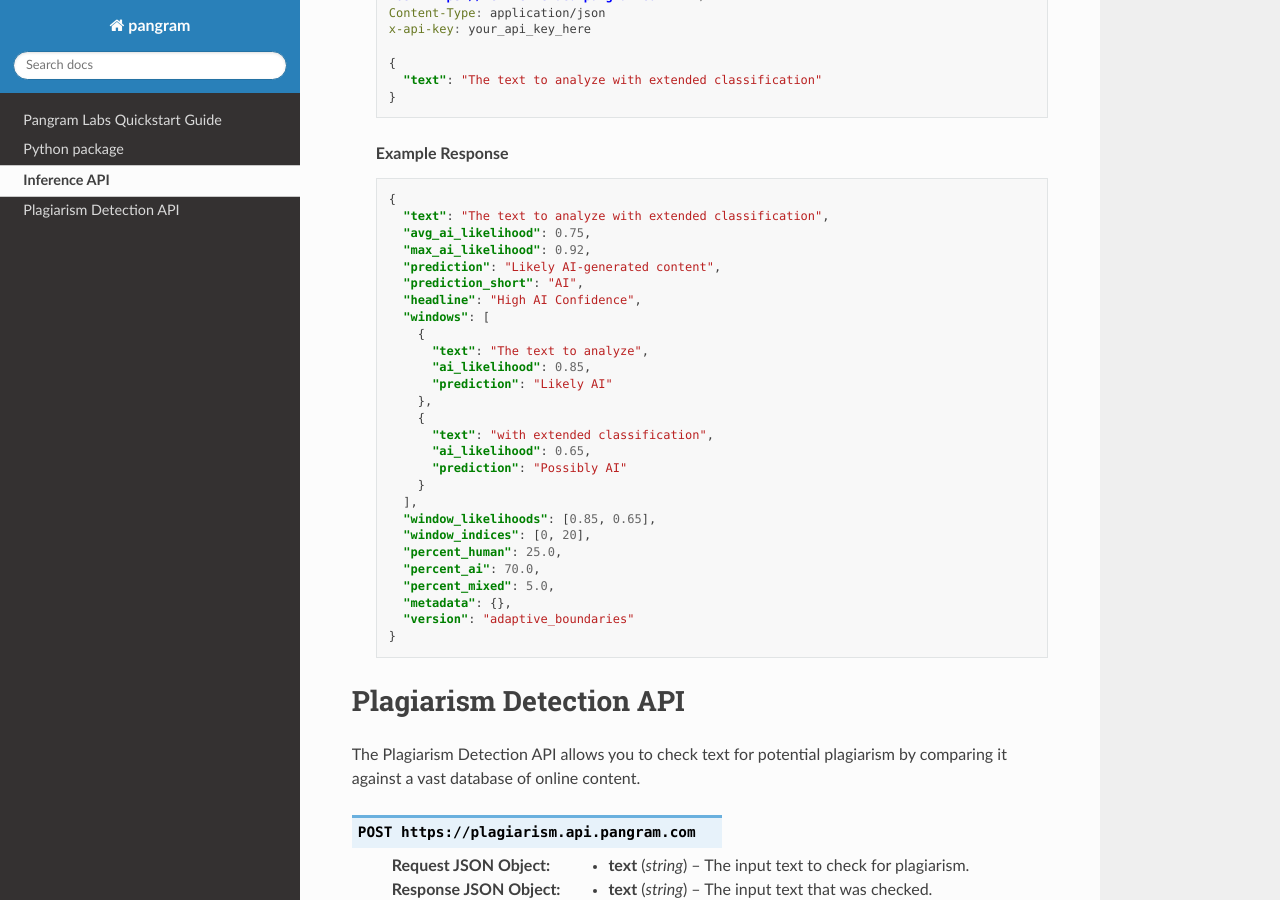
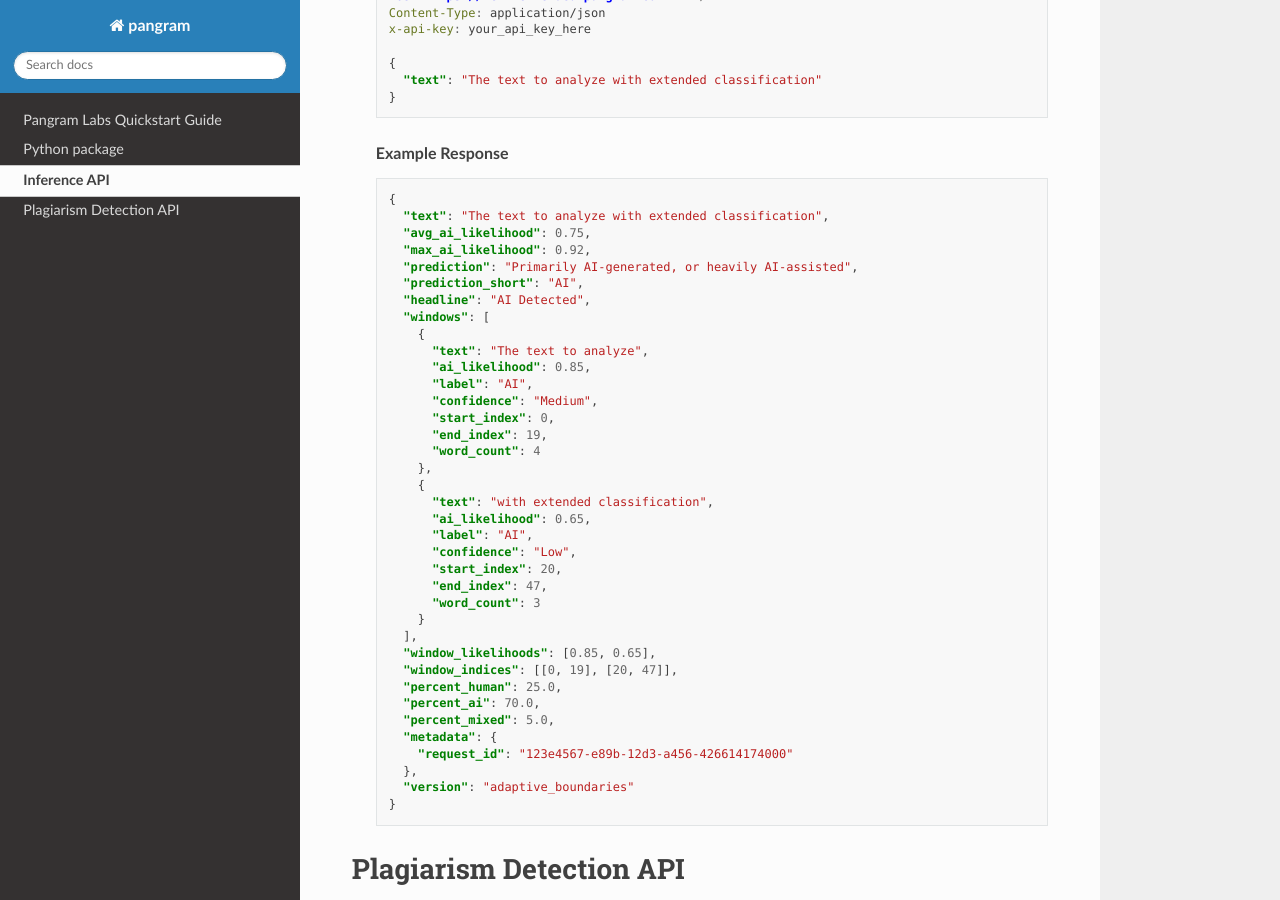
Before and after one commit to pangramlabs/pangram-sdk, a Sphinx documentation site: the page built from docs/api/rest.rst, in a window 1280 px wide and 900 px high, scrolled down 6213 px. Built offline with Sphinx 7.4.7 and the Read the Docs theme 3.1.0, drawn with Linux system fonts in a browser that asks for light colours.

Commit message:
Updated Response

```diff
--- a/docs/api/rest.rst
+++ b/docs/api/rest.rst
@@ -306,30 +306,39 @@ The Inference API allows you to submit text and receive an AI likelihood score.
       "text": "The text to analyze with extended classification",
       "avg_ai_likelihood": 0.75,
       "max_ai_likelihood": 0.92,
-      "prediction": "Likely AI-generated content",
+      "prediction": "Primarily AI-generated, or heavily AI-assisted",
       "prediction_short": "AI",
-      "headline": "High AI Confidence",
+      "headline": "AI Detected",
       "windows": [
         {
           "text": "The text to analyze",
           "ai_likelihood": 0.85,
-          "prediction": "Likely AI"
+          "label": "AI",
+          "confidence": "Medium",
+          "start_index": 0,
+          "end_index": 19,
+          "word_count": 4
         },
         {
           "text": "with extended classification",
           "ai_likelihood": 0.65,
-          "prediction": "Possibly AI"
+          "label": "AI",
+          "confidence": "Low",
+          "start_index": 20,
+          "end_index": 47,
+          "word_count": 3
         }
       ],
       "window_likelihoods": [0.85, 0.65],
-      "window_indices": [0, 20],
+      "window_indices": [[0, 19], [20, 47]],
       "percent_human": 25.0,
       "percent_ai": 70.0,
       "percent_mixed": 5.0,
-      "metadata": {},
+      "metadata": {
+        "request_id": "123e4567-e89b-12d3-a456-426614174000"
+      },
       "version": "adaptive_boundaries"
     }
-
 
 Plagiarism Detection API
 ========================
```
